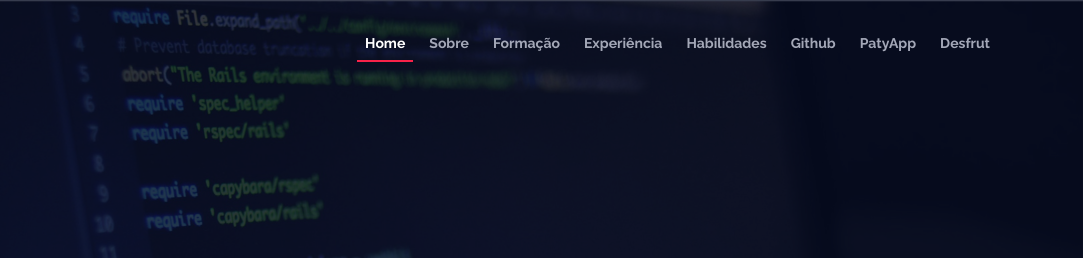
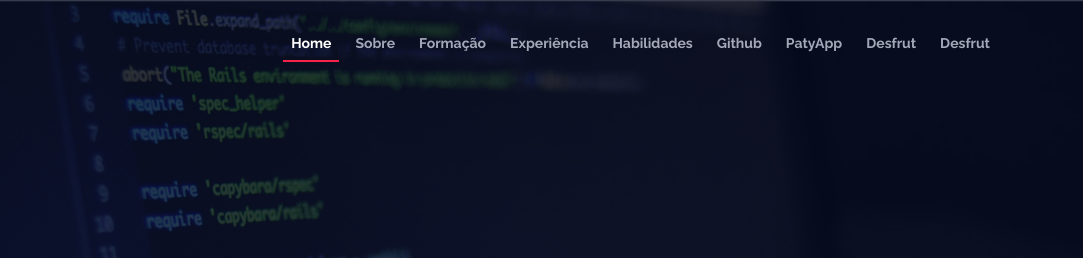
Before and after one commit to cledsonmedeiros/cledsonmedeiros.github.io, a plain HTML site: page index.html in a window 1280 px wide. Shown: the top 258 px of the page, 197-1280 px from the left. Drawn offline with nearby package versions, Linux system fonts and the light colour scheme.

Commit message:
duplciação de link

```diff
--- a/index.html
+++ b/index.html
@@ -51,6 +51,7 @@
                     <li><a href="#habilidades">Habilidades</a></li>
                     <li><a href="https://github.com/cledsonmedeiros" target="_blank">Github</a></li>
                     <li><a href="https://patyapp.clmsoft.com.br" target="_blank">PatyApp</a></li>
+                    <li><a href="https://desfrut.clmsoft.com.br" target="_blank">Desfrut</a></li>
                     <li><a href="https://desfrut.clmsoft.com.br" target="_blank">Desfrut</a></li>
                     <!-- <li><a href="http://teste.clmsoft.com.br" target="_blank">PatyApp Beta</a></li> -->
                 </ul>
```
